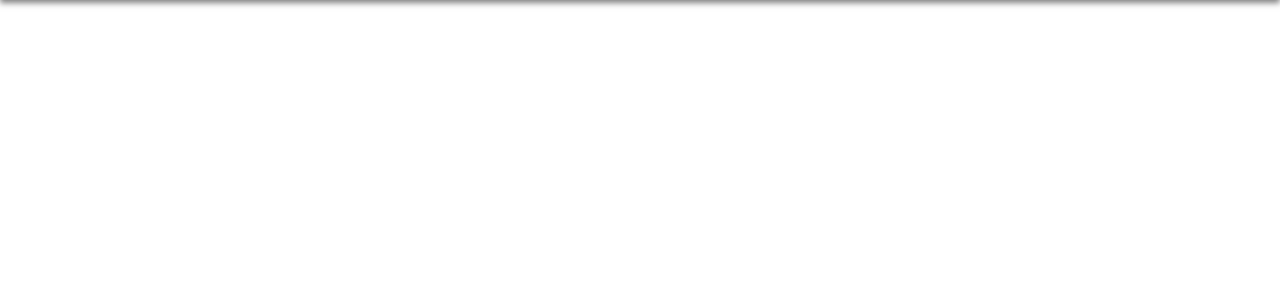
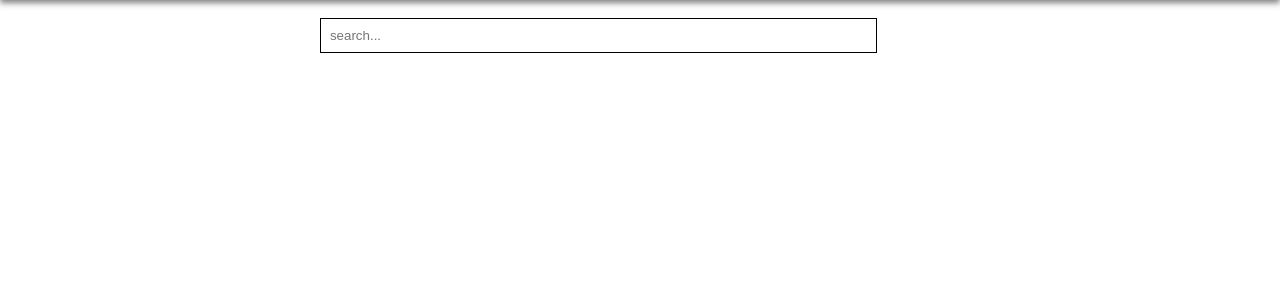
Before and after one commit to Jasirabdikarim/E3T, a PHP site: page /talenten.php in a window 1280 px wide. Shown: the part 105-405 px from the top of the page. Run offline with PHP 8.4, Linux system fonts and the light colour scheme.

Commit message:
searchbar layout added

```diff
--- a/css/style.css
+++ b/css/style.css
@@ -111,3 +111,16 @@ footer {
     grid-column: 1/5;
     justify-content: center;
 }
+
+/* talenten */
+#searchform{
+  display: flex;
+  grid-column: 2/4;
+  align-items: center;
+}
+#search{
+  border: 1px solid black;
+  padding: 5%;
+  margin-top: 10%;
+  width: 300%;
+}
--- a/talenten.php
+++ b/talenten.php
@@ -1,3 +1,15 @@
+<?php
+
+
+?>
+
+
+
+
+
+
+
+
 <!DOCTYPE html>
     <html lang="en">
         <head>
@@ -18,5 +30,12 @@
                     <a href="inloggen.php">Inloggen</a>
                 </nav>
             </header>
+            <main>
+              <div id="searchform">
+                <form method="GET" action="talenten.php">
+                  <input type="text" id="search"  placeholder="search...">
+                </form>
+              </div>
+            </main>
         </body>
     </html>
```
